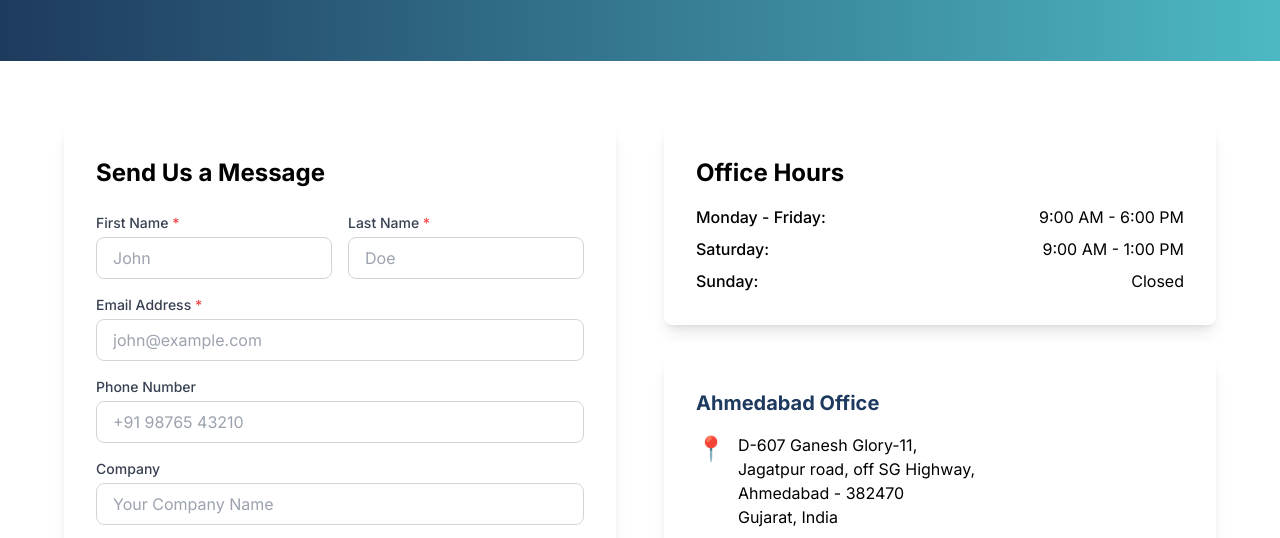
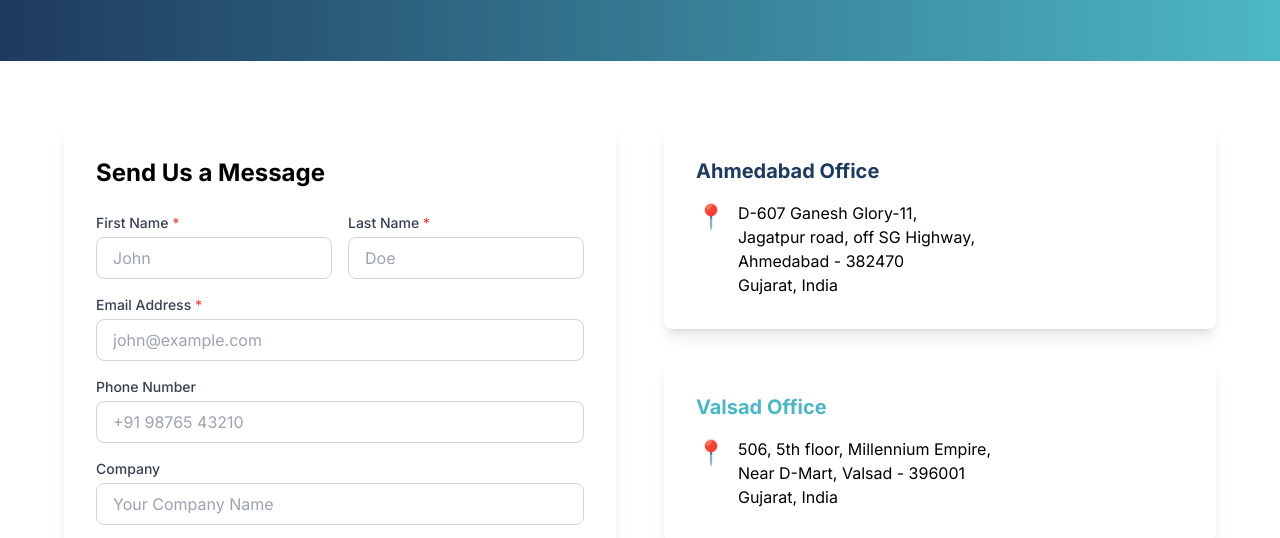
Before and after one commit to hetalk/eexperts-website, an Astro site: page /contact in a window 1280 px wide. Shown: the part 223-761 px from the top of the page. Built offline with nearby package versions, Linux system fonts and the light colour scheme; Astro itself is replaced by a stand-in of ours.

Commit message:
Remove office hours from Contact page

```diff
--- a/src/pages/contact.astro
+++ b/src/pages/contact.astro
@@ -157,25 +157,6 @@ import BaseLayout from '../layouts/BaseLayout.astro';
 
         <!-- Contact Information -->
         <div class="space-y-8">
-          <!-- Office Hours -->
-          <div class="bg-white rounded-lg shadow-lg p-8">
-            <h3 class="text-2xl font-bold mb-4">Office Hours</h3>
-            <div class="space-y-2">
-              <div class="flex justify-between">
-                <span class="font-medium">Monday - Friday:</span>
-                <span>9:00 AM - 6:00 PM</span>
-              </div>
-              <div class="flex justify-between">
-                <span class="font-medium">Saturday:</span>
-                <span>9:00 AM - 1:00 PM</span>
-              </div>
-              <div class="flex justify-between">
-                <span class="font-medium">Sunday:</span>
-                <span>Closed</span>
-              </div>
-            </div>
-          </div>
-
           <!-- Ahmedabad Office -->
           <div class="bg-white rounded-lg shadow-lg p-8">
             <h3 class="text-xl font-bold mb-4 text-primary">Ahmedabad Office</h3>
```
